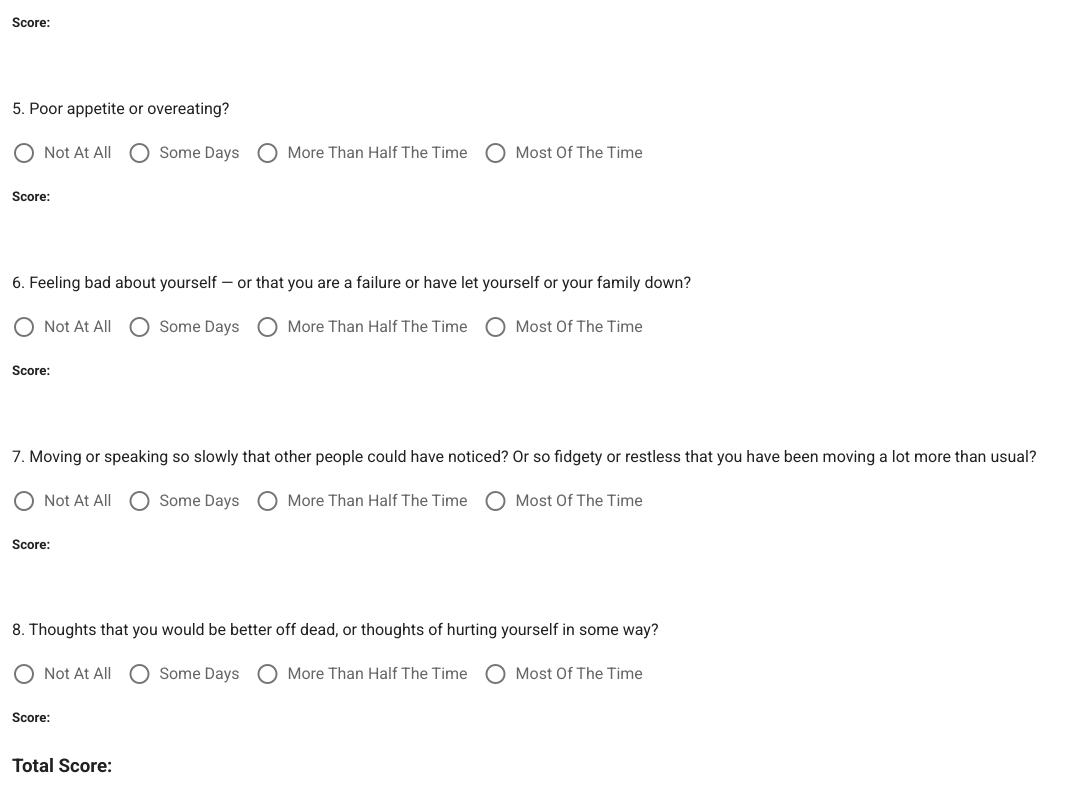
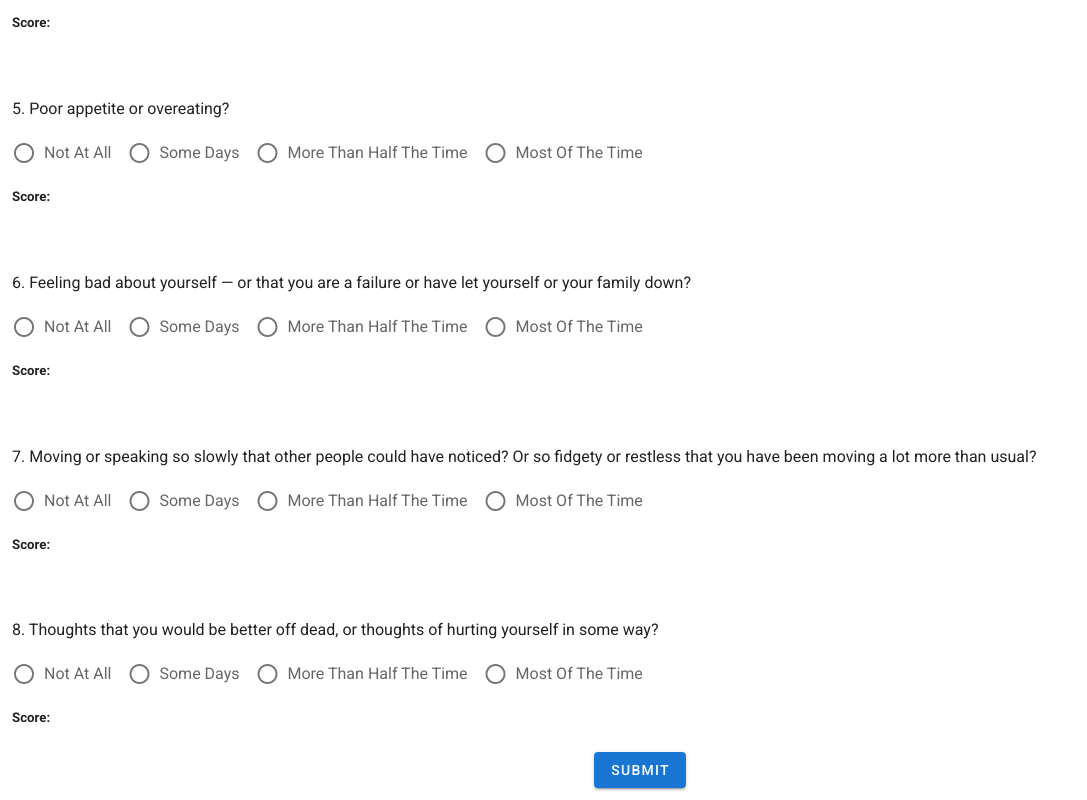
Before and after one commit to dvega920/BALANCE, a Vue app in the folder client/: page /Questionnaire in a window 1280 px wide. Shown: the part 787-1587 px from the top of the page, without its empty margins (0-1087 px from the left). Built offline with nearby package versions, Linux system fonts and the light colour scheme.

Commit message:
added a submit button at bottom

```diff
--- a/client/src/components/Questionnaire.vue
+++ b/client/src/components/Questionnaire.vue
@@ -16,7 +16,10 @@
         <h5>Score: {{answers[i]}}</h5>
       </v-content>
       <br />
-      <h3>Total Score:</h3>
+
+      <div class="submit">
+        <v-btn color="primary">Submit</v-btn>
+      </div>
     </v-container>
   </v-app>
 </template>
@@ -69,4 +72,7 @@ export default {
 h1 {
   text-align: center;
 }
+.submit {
+  text-align: center;
+}
 </style>>
```
